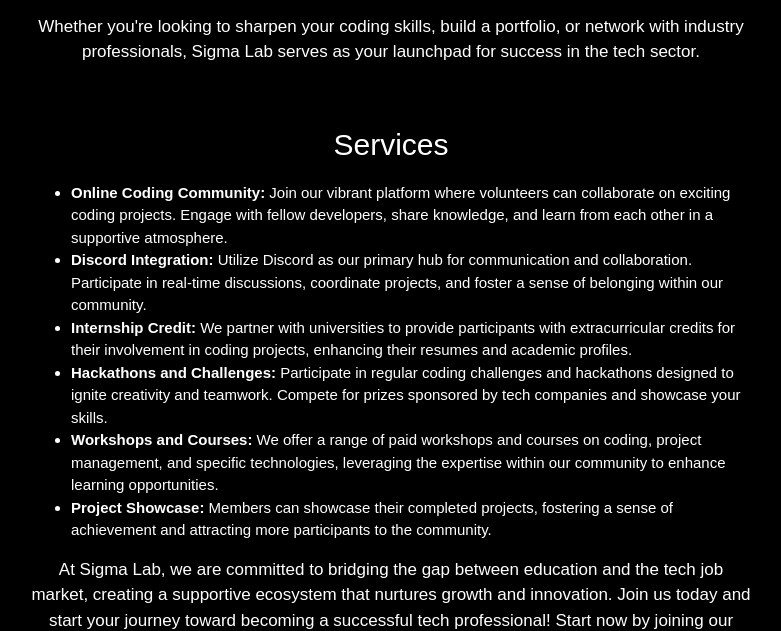
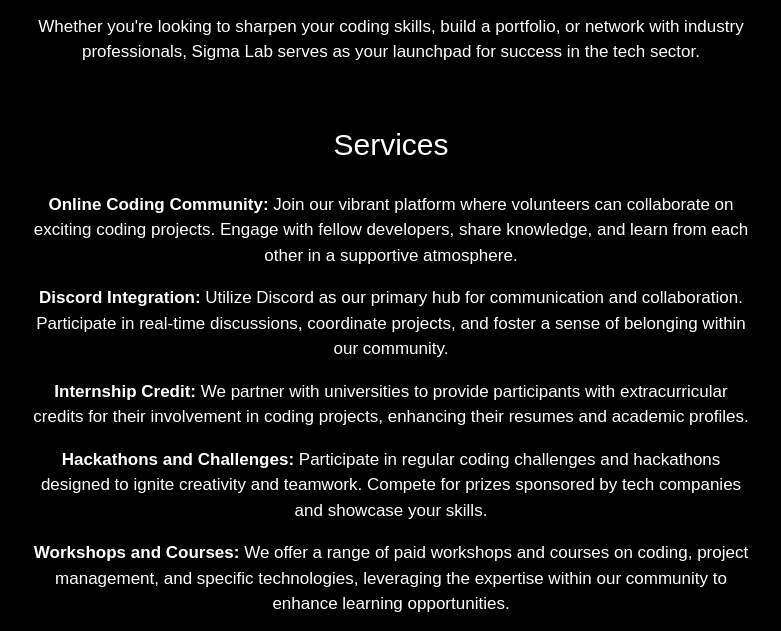
Before and after one commit to SigmaLabTech/SigmaLabTech.github.io, a plain HTML site: page index.html in a window 1280 px wide. Shown: the part 1213-1844 px from the top of the page, without its empty margins (249-1030 px from the left). Drawn offline with nearby package versions, Linux system fonts and the light colour scheme; a web font is replaced by a local one.

Commit message:
index.html

```diff
--- a/index.html
+++ b/index.html
@@ -361,21 +361,24 @@ footer {
 </section>
 
 <!-- Services Section -->
-<section class="container section" id="services">
+<!-- Services Section -->
+<section class="container section" id="services" style="text-align: center;">
   <h2>Services</h2>
 
   <div class="paragraph-list">
-    <ul>
-      <li><strong>Online Coding Community:</strong> Join our vibrant platform where volunteers can collaborate on exciting coding projects. Engage with fellow developers, share knowledge, and learn from each other in a supportive atmosphere.</li>
-      <li><strong>Discord Integration:</strong> Utilize Discord as our primary hub for communication and collaboration. Participate in real-time discussions, coordinate projects, and foster a sense of belonging within our community.</li>
-      <li><strong>Internship Credit:</strong> We partner with universities to provide participants with extracurricular credits for their involvement in coding projects, enhancing their resumes and academic profiles.</li>
-      <li><strong>Hackathons and Challenges:</strong> Participate in regular coding challenges and hackathons designed to ignite creativity and teamwork. Compete for prizes sponsored by tech companies and showcase your skills.</li>
-      <li><strong>Workshops and Courses:</strong> We offer a range of paid workshops and courses on coding, project management, and specific technologies, leveraging the expertise within our community to enhance learning opportunities.</li>
-      <li><strong>Project Showcase:</strong> Members can showcase their completed projects, fostering a sense of achievement and attracting more participants to the community.</li>
+    <ul style="list-style-type: none; padding: 0; display: inline-block;">
+      <p><strong>Online Coding Community:</strong> Join our vibrant platform where volunteers can collaborate on exciting coding projects. Engage with fellow developers, share knowledge, and learn from each other in a supportive atmosphere.</p>
+      <p><strong>Discord Integration:</strong> Utilize Discord as our primary hub for communication and collaboration. Participate in real-time discussions, coordinate projects, and foster a sense of belonging within our community.</p>
+      <p><strong>Internship Credit:</strong> We partner with universities to provide participants with extracurricular credits for their involvement in coding projects, enhancing their resumes and academic profiles.</p>
+      <p><strong>Hackathons and Challenges:</strong> Participate in regular coding challenges and hackathons designed to ignite creativity and teamwork. Compete for prizes sponsored by tech companies and showcase your skills.</p>
+      <p><strong>Workshops and Courses:</strong> We offer a range of paid workshops and courses on coding, project management, and specific technologies, leveraging the expertise within our community to enhance learning opportunities.</p>
+      <p><strong>Project Showcase:</strong> Members can showcase their completed projects, fostering a sense of achievement and attracting more participants to the community.</p>
     </ul>
-     <p>
+    <p>
       At Sigma Lab, we are committed to bridging the gap between education and the tech job market, creating a supportive ecosystem that nurtures growth and innovation. Join us today and start your journey toward becoming a successful tech professional! Start now by joining our team on Discord!
     </p>
+  </div>
+
 
     <div style="display: flex; justify-content: center; margin-top: 20px;">
       <a href="https://discord.com" target="_blank" style="display: inline-block; margin: 2px; transition: transform 0.3s;">
```
